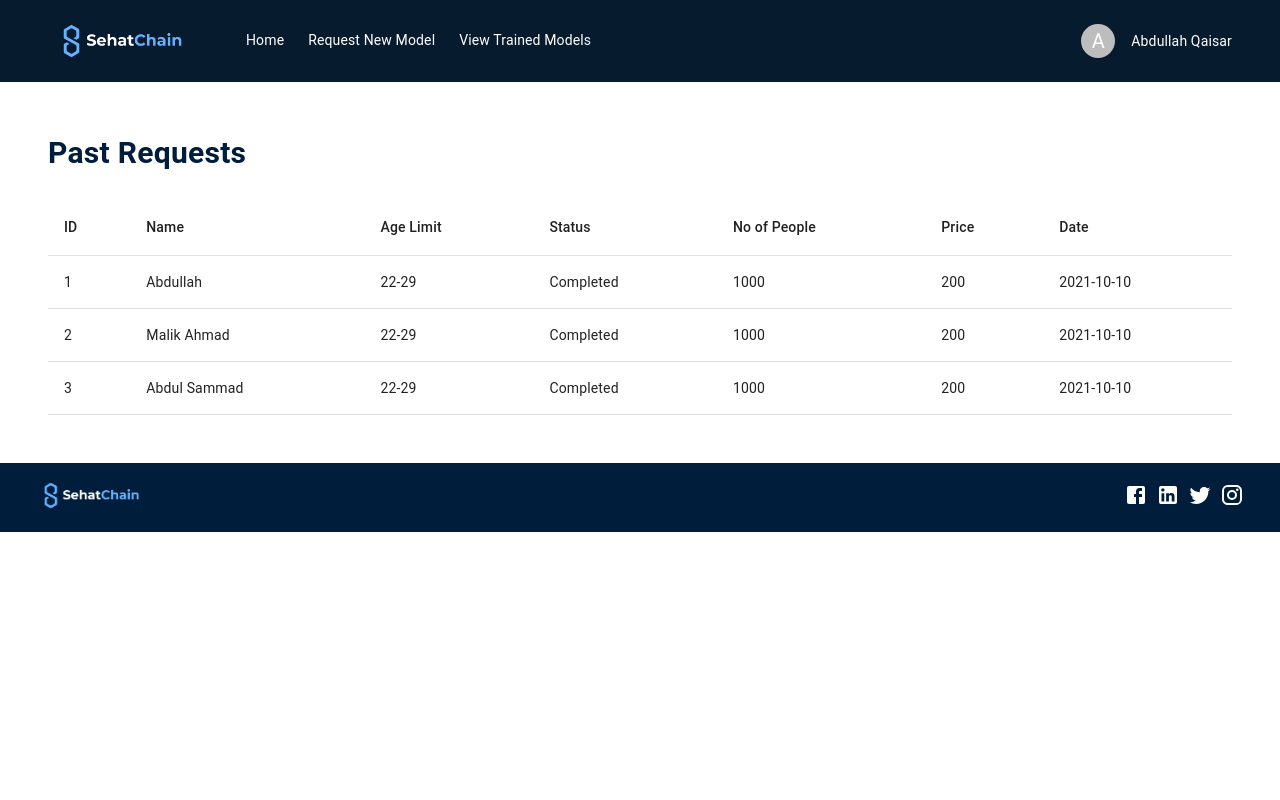
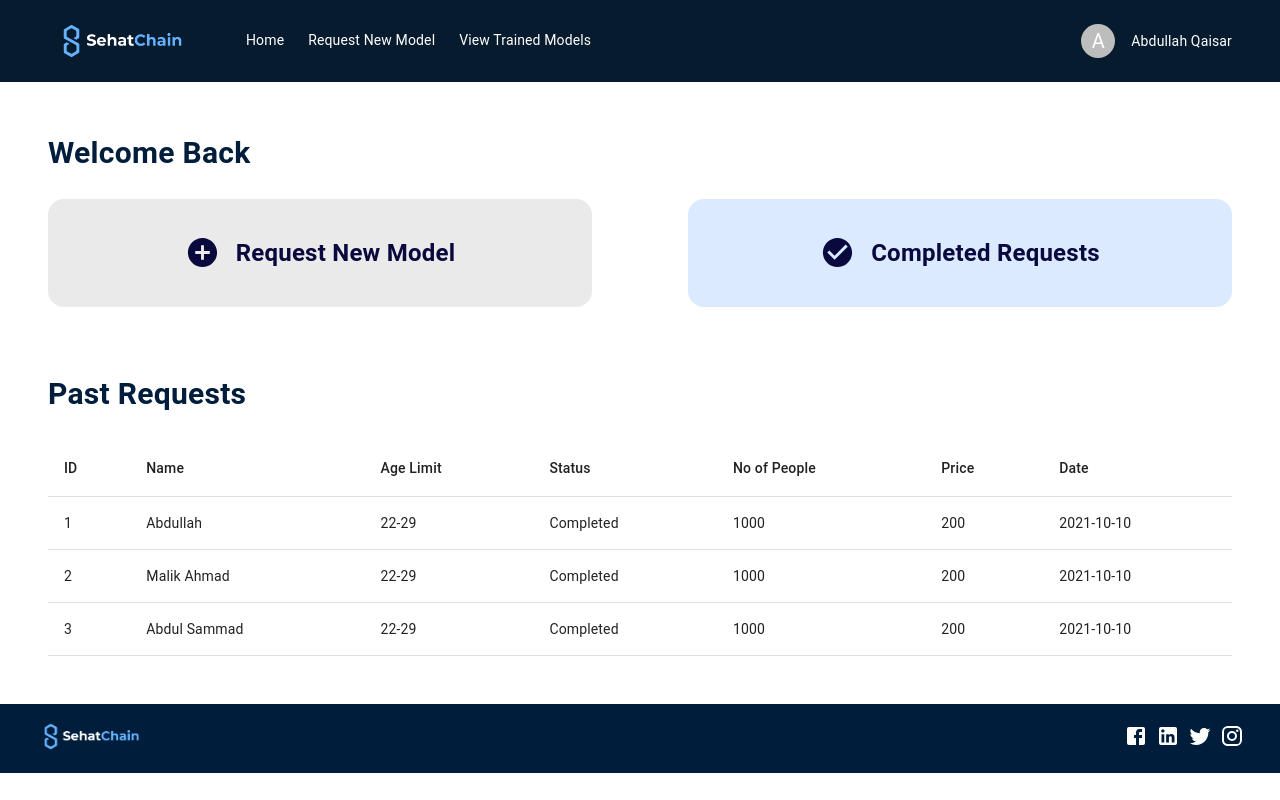
Before and after one commit to abdullahqaisar/sehatchain, a React (Create React App) app: page /sehatchain/user/dashboard in a window 1280 px wide. Built offline with nearby package versions, Linux system fonts and the light colour scheme.

Commit message:
Completed user dashboard

```diff
--- /dev/null
+++ b/src/pages/user/ViewTrainedModels/ViewTrainedModels.jsx
@@ -0,0 +1,3 @@
+export function ViewTrainedModels() {
+  return <h1>View trained models</h1>;
+}
--- /dev/null
+++ b/src/pages/user/components/CustomIconButton/CustomIconButton.jsx
@@ -0,0 +1,40 @@
+import { useNavigate } from "react-router-dom";
+
+import { Box, Grid, Typography, IconButton } from "@mui/material";
+
+export function CustomIconButton(props) {
+  const navigate = useNavigate();
+  const handleClick = () => navigate(props.href);
+
+  return (
+    <Box
+      backgroundColor={props.bgColor}
+      py={3}
+      borderRadius={4}
+      mr={({ xs: 0 }, { md: props.mr })}
+      ml={({ xs: 0 }, { md: props.ml })}
+      mb={2}
+      onClick={() => handleClick()}
+      sx={{ cursor: "pointer" }}
+    >
+      <Grid container justifyContent="center">
+        <IconButton
+          aria-label="delete"
+          size="large"
+          disableRipple
+          sx={{ color: "#0A093D" }}
+        >
+          <props.Icon fontSize="large" />
+          <Typography
+            ml={2}
+            fontSize={({ xs: 22 }, { md: 24 })}
+            fontWeight={700}
+            color="#0A093D"
+          >
+            {props.text}
+          </Typography>
+        </IconButton>
+      </Grid>
+    </Box>
+  );
+}
--- /dev/null
+++ b/src/pages/user/components/sectionHeading/SectionHeading.jsx
@@ -0,0 +1,20 @@
+import { Typography } from "@mui/material";
+
+export function SectionHeading(props) {
+  return (
+    <>
+      <Typography
+        component="h2"
+        sx={{
+          textAlign: props.align,
+          fontSize: { xs: 20, md: 30 },
+          fontWeight: "700",
+          color: "#001E3C",
+          mb: 3,
+        }}
+      >
+        {props.title}
+      </Typography>
+    </>
+  );
+}
--- a/src/pages/user/dashboard/Dashboard.jsx
+++ b/src/pages/user/dashboard/Dashboard.jsx
@@ -1,45 +1,14 @@
 import * as React from "react";
 
-import { Box, Typography } from "@mui/material";
+import { Box, Grid } from "@mui/material";
+import AddCircleIcon from "@mui/icons-material/AddCircle";
+import CheckCircleIcon from "@mui/icons-material/CheckCircle";
 
-import Table from "@mui/material/Table";
-import TableBody from "@mui/material/TableBody";
-import TableCell from "@mui/material/TableCell";
-import TableContainer from "@mui/material/TableContainer";
-import TableHead from "@mui/material/TableHead";
-import TableRow from "@mui/material/TableRow";
-
-import { PastRequestsList } from "./PastRequestsList";
-
+import PastRequests from "./PastRequests";
+import { CustomIconButton } from "../components/CustomIconButton/CustomIconButton";
+import { SectionHeading } from "../components/sectionHeading/SectionHeading";
 
 const Dashboard = () => {
-  const columns = [
-    { name: "ID", options: { filter: false } },
-    { name: "Name", options: { filter: false } },
-    { name: "Age Limit", options: { filter: false } },
-    { name: "Status", options: { filter: false } },
-    { name: "No of People", options: { filter: false } },
-    { name: "Price", options: { filter: false } },
-    { name: "Date", options: { filter: false } },
-    // {
-    //   name: "Ações",
-    //   options: {
-    //     filter: true,
-    //     customBodyRender: (value, tableMeta, updateValue) => {
-    //       return (
-    //         <button
-    //           onClick={() => {
-    //             editButton(tableMeta.rowData);
-    //           }}
-    //           className="button muted-button"
-    //         >
-    //           Editar
-    //         </button>
-    //       );
-    //     },
-    //   },
-    // },
-  ];
   return (
     <Box
       sx={{
@@ -48,33 +17,34 @@ const Dashboard = () => {
         px: { xs: 3, sm: 6, md: 6 },
       }}
     >
-      <Typography
-        component="h2"
+      <SectionHeading title="Welcome Back" align="left" />
+      <Grid
+        container
+        justifyContent="center"
         sx={{
-          textAlign: "left",
-          fontSize: { xs: 20, md: 30 },
-          fontWeight: "700",
-          color: "#001E3C",
-          mb: 3,
+          pb: { xs: 12, md: 6 },
         }}
       >
-        Past Requests
-      </Typography>
-      <TableContainer>
-        <Table>
-          <TableHead>
-            <TableRow>
-              {columns.map((column) => (
-                <TableCell>{column.name}</TableCell>
-              ))}
-            </TableRow>
-          </TableHead>
-          <TableBody>
-            {/* Map all the past requests in tablecells */}
-            <PastRequestsList />
-          </TableBody>
-        </Table>
-      </TableContainer>
+        <Grid item md={6} xs={12}>
+          <CustomIconButton
+            Icon={AddCircleIcon}
+            text="Request New Model"
+            bgColor="#EAEAEA"
+            mr={6}
+          />
+        </Grid>
+
+        <Grid item md={6} xs={12}>
+          <CustomIconButton
+            Icon={CheckCircleIcon}
+            text="Completed Requests"
+            bgColor="#DBEAFF"
+            ml={6}
+            href="/sehatchain/login"
+          />
+        </Grid>
+      </Grid>
+      <PastRequests />
     </Box>
   );
 };
--- /dev/null
+++ b/src/pages/user/dashboard/PastRequests.jsx
@@ -0,0 +1,63 @@
+import * as React from "react";
+
+import Table from "@mui/material/Table";
+import TableBody from "@mui/material/TableBody";
+import TableCell from "@mui/material/TableCell";
+import TableContainer from "@mui/material/TableContainer";
+import TableHead from "@mui/material/TableHead";
+import TableRow from "@mui/material/TableRow";
+
+import { PastRequestsList } from "./PastRequestsList";
+import { SectionHeading } from "../components/sectionHeading/SectionHeading";
+
+const PastRequests = () => {
+  const columns = [
+    { name: "ID", options: { filter: false } },
+    { name: "Name", options: { filter: false } },
+    { name: "Age Limit", options: { filter: false } },
+    { name: "Status", options: { filter: false } },
+    { name: "No of People", options: { filter: false } },
+    { name: "Price", options: { filter: false } },
+    { name: "Date", options: { filter: false } },
+    // {
+    //   name: "Ações",
+    //   options: {
+    //     filter: true,
+    //     customBodyRender: (value, tableMeta, updateValue) => {
+    //       return (
+    //         <button
+    //           onClick={() => {
+    //             console.log("Hi")
+    //           }}
+    //           className="button muted-button"
+    //         >
+    //           Editar
+    //         </button>
+    //       );
+    //     },
+    //   },
+    // },
+  ];
+  return (
+    <>
+      <SectionHeading title="Past Requests" align="left" />
+      <TableContainer>
+        <Table>
+          <TableHead>
+            <TableRow>
+              {columns.map((column) => (
+                <TableCell>{column.name}</TableCell>
+              ))}
+            </TableRow>
+          </TableHead>
+          <TableBody>
+            {/* Map all the past requests in tablecells */}
+            <PastRequestsList />
+          </TableBody>
+        </Table>
+      </TableContainer>
+    </>
+  );
+};
+
+export default PastRequests;
```
Also changed, not shown: src/pages/user/newRequest/NewRequest.jsx (added).
